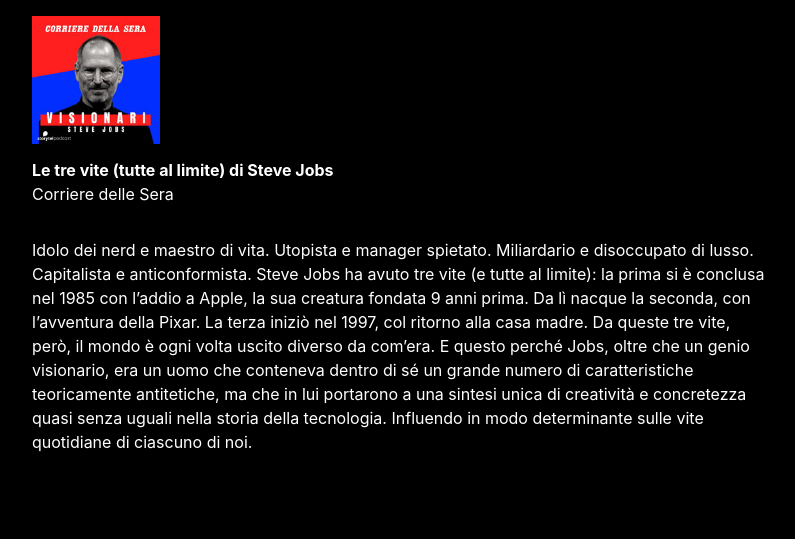
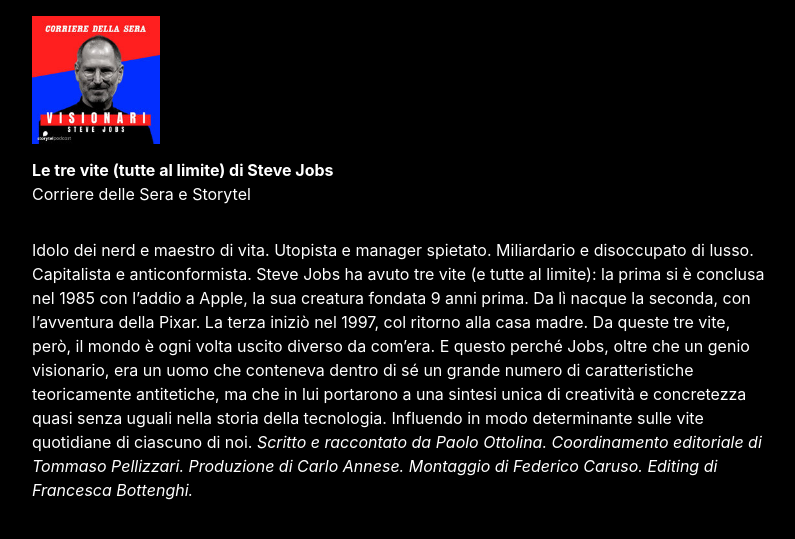
Before and after one commit to aminalhazwani/francescabottenghi.com, a Jekyll site: the page built from _posts/podcasts/2020-03-22-visionari.md, in a window 1280 px wide. Shown: the top 539 px of the page, without its empty margins (240-1035 px from the left). Built offline with Jekyll 4.4.1, drawn with Linux system fonts in a browser that asks for light colours; nearby versions of some CDN libraries.

Commit message:
🎧 podcast descriptions

```diff
--- a/_posts/podcasts/2020-03-22-visionari.md
+++ b/_posts/podcasts/2020-03-22-visionari.md
@@ -2,10 +2,13 @@
 layout: podcast
 cover: cover-visionari.jpg
 title: Le tre vite (tutte al limite) di Steve Jobs
-publisher: Corriere delle Sera
+series: Serie Visionari
+publisher: Corriere delle Sera e Storytel
 background: "000"
-foreground: FF1F1F
+foreground: "ff1f1f"
 category: podcast
 ---
 
-Idolo dei nerd e maestro di vita. Utopista e manager spietato. Miliardario e disoccupato di lusso. Capitalista e anticonformista. Steve Jobs ha avuto tre vite (e tutte al limite): la prima si è conclusa nel 1985 con l'addio a Apple, la sua creatura fondata 9 anni prima. Da lì nacque la seconda, con l'avventura della Pixar. La terza iniziò nel 1997, col ritorno alla casa madre. Da queste tre vite, però, il mondo è ogni volta uscito diverso da com'era. E questo perché Jobs, oltre che un genio visionario, era un uomo che conteneva dentro di sé un grande numero di caratteristiche teoricamente antitetiche, ma che in lui portarono a una sintesi unica di creatività e concretezza quasi senza uguali nella storia della tecnologia. Influendo in modo determinante sulle vite quotidiane di ciascuno di noi.
+Idolo dei nerd e maestro di vita. Utopista e manager spietato. Miliardario e disoccupato di lusso. Capitalista e anticonformista. Steve Jobs ha avuto tre vite (e tutte al limite): la prima si è conclusa nel 1985 con l’addio a Apple, la sua creatura fondata 9 anni prima. Da lì nacque la seconda, con l’avventura della Pixar. La terza iniziò nel 1997, col ritorno alla casa madre. Da queste tre vite, però, il mondo è ogni volta uscito diverso da com’era. E questo perché Jobs, oltre che un genio visionario, era un uomo che conteneva dentro di sé un grande numero di caratteristiche teoricamente antitetiche, ma che in lui portarono a una sintesi unica di creatività e concretezza quasi senza uguali nella storia della tecnologia. Influendo in modo determinante sulle vite quotidiane di ciascuno di noi.
+
+_Scritto e raccontato da Paolo Ottolina. Coordinamento editoriale di Tommaso Pellizzari. Produzione di Carlo Annese. Montaggio di Federico Caruso. Editing di Francesca Bottenghi._
```
Also changed, not shown: _posts/podcasts/2020-03-17-dove.md (+4 -2 lines), _posts/podcasts/2020-03-18-lingua.md (+5 -2 lines), _posts/podcasts/2020-03-19-donne-come-noi-5.md (+5 -2 lines), _posts/podcasts/2020-03-20-donne-come-noi-4.md (+5 -2 lines), _posts/podcasts/2020-03-21-solferino.md (+4 -1 lines).
